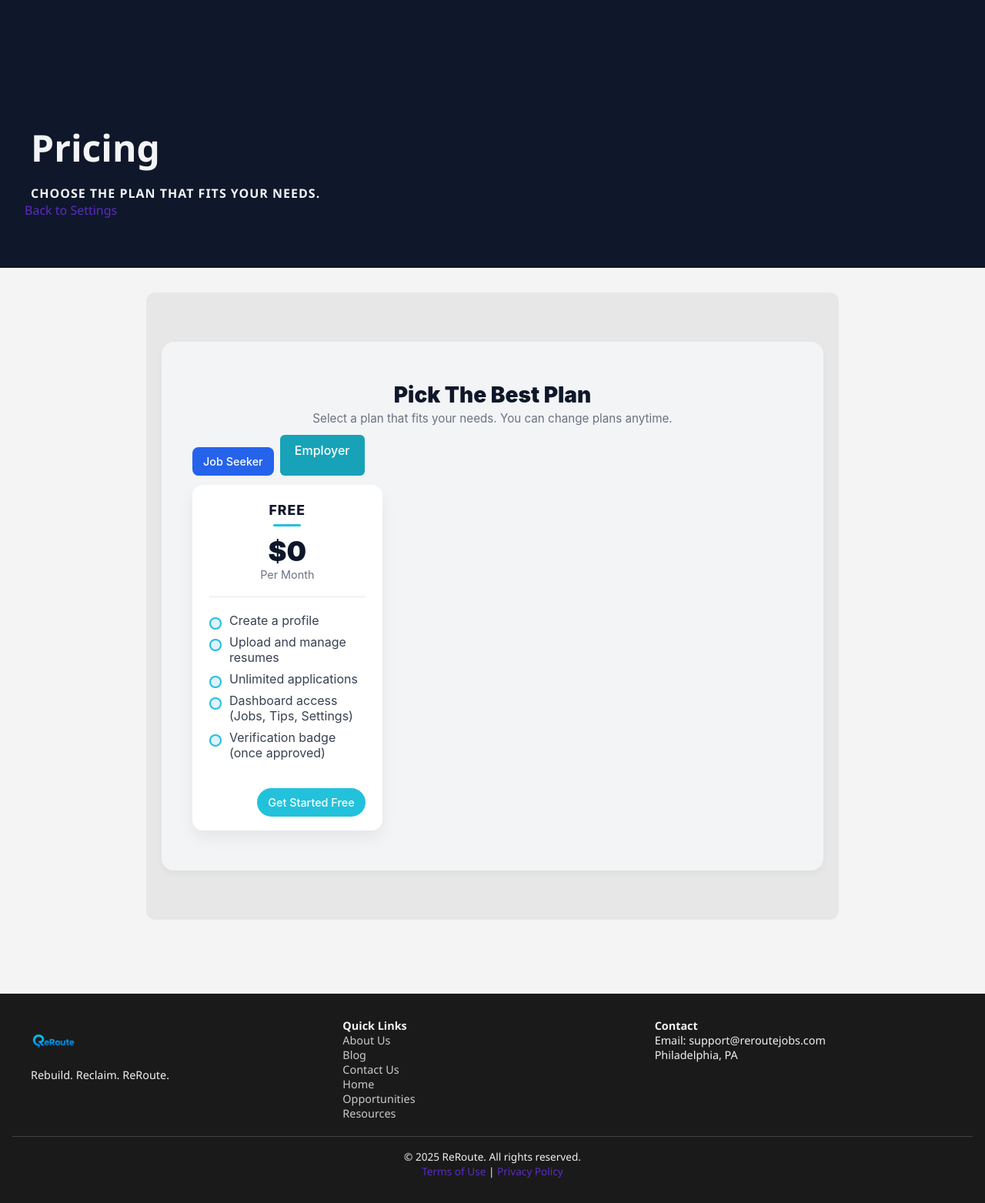
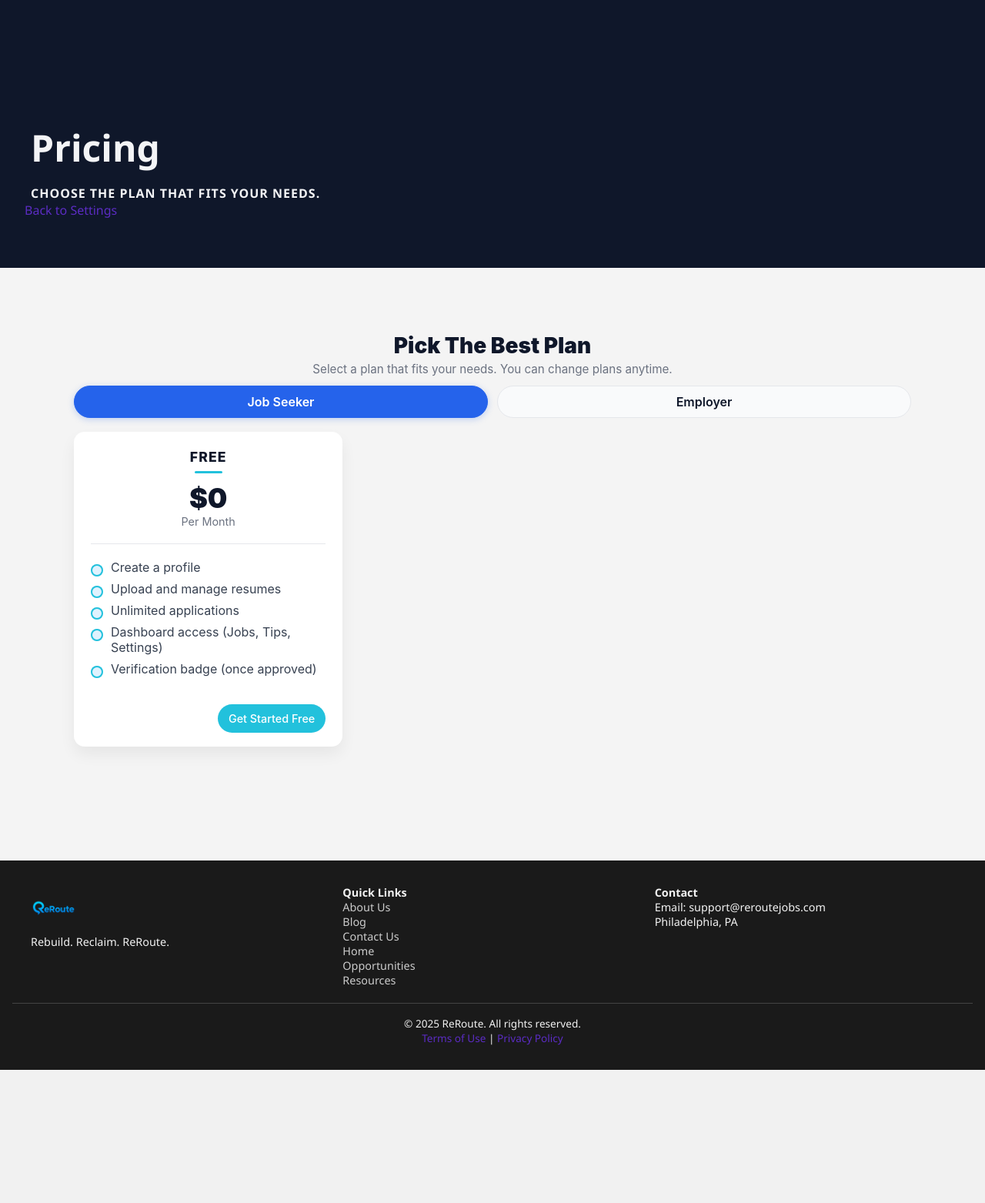
Before and after one commit to jcoffer921/reroute, a Django app: page /pricing/ in a window 1280 px wide. Shown: the part 73-1636 px from the top of the page at 77% size. After the commit the page ends 1463 px from the top, so only its background shows below. Run offline with Django 5.2, Linux system fonts and the light colour scheme; data comes from the database, SQL or seed files in the repository; parts of the project's set-up code (start-up, migrations or seed data) failed here and were passed over.

Commit message:
CSS adjustments settings

```diff
--- a/main/static/css/pricing.css
+++ b/main/static/css/pricing.css
@@ -1,9 +1,39 @@
 /* Pricing page polish to match clean, modern cards */
-.pricing-wrap { background: #f3f4f6; border: none; }
+.pricing-wrap { background: transparent; border: none; box-shadow: none; }
 .pricing-card { background: transparent; box-shadow: none; }
 .pricing-head { justify-content: center; text-align: center; }
 .pricing-title { font-size: 1.75rem; font-weight: 900; color: #0f172a; margin-bottom: 4px; }
 .pricing-sub { color: #6b7280; font-size: 0.95rem; }
+
+/* Toggle buttons (Job Seeker / Employer) */
+.pricing-tabs {
+  display: flex;
+  gap: 12px;
+  justify-content: center;
+  margin: 12px 0 18px;
+}
+.tab-btn {
+  display: inline-flex;
+  align-items: center;
+  justify-content: center;
+  padding: 10px 16px;
+  border-radius: 999px; /* pill */
+  border: 1px solid #e5e7eb;
+  background: #f9fafb;
+  color: #0f172a;
+  text-decoration: none;
+  font-weight: 600;
+  min-height: 40px;
+  flex: 1 1 180px;          /* equal width items */
+  transition: background-color .3s ease, color .3s ease, border-color .2s ease, box-shadow .2s ease;
+}
+.tab-btn:hover { background: #eef2ff; }
+.tab-btn--active {
+  background: #2563eb;
+  color: #fff;
+  border-color: #2563eb;
+  box-shadow: 0 2px 8px rgba(37,99,235,.25);
+}
 
 .pricing-grid {
   display: grid;
@@ -69,3 +99,10 @@
 @media (max-width: 640px) {
   .pricing-title { font-size: 1.5rem; }
 }
+.pricing-container {
+  background: transparent;
+  box-shadow: none;
+  border-radius: 0;
+  max-width: 1200px;   /* allow full-width pricing grid */
+  padding: 0 1rem;     /* light gutter only */
+}
--- a/main/static/css/settings.css
+++ b/main/static/css/settings.css
@@ -34,7 +34,7 @@
   max-width: 900px;
   margin: 2rem auto;
   padding: 2rem 1.25rem;
-  background-color: #66666617;
+  background-color: transparent; /* remove gray slab */
   border-radius: 12px;
 }
 
@@ -101,8 +101,8 @@ button.danger {
 }
 
 .settings-box.danger-zone {
-  background: var(--neutral-gray);
-  border: 1px solid #e0e0e0;
+  background: #ffffff;
+  border: 1px solid #e5e7eb;
   border-radius: 16px;
   padding: 2rem 1rem;
   margin: 2rem auto;
@@ -142,13 +142,22 @@ button.danger {
 
 .settings-section {
   text-align: left ;
-  background: var(--neutral-gray);
-  border: 1px solid #e0e0e0;
+  background: #ffffff;
+  border: 1px solid #e5e7eb;
   border-radius: 16px;
   padding: 2rem 1rem;
   margin: 2rem auto;
   max-width: 100%;
   box-shadow: 0 4px 10px rgba(0, 0, 0, 0.04);
+}
+
+/* Flattened wrapper for sections that already contain their own cards */
+.settings-section--flat {
+  background: transparent;
+  border: none;
+  box-shadow: none;
+  padding: 0;
+  margin: 1.25rem auto;
 }
 
 .button-row {
@@ -195,6 +204,9 @@ button.danger {
 .btn-danger:hover {
   background-color: #330005;
 }
+
+/* Pill option for buttons */
+.btn-pill { border-radius: 999px; padding-left: 1rem; padding-right: 1rem; }
 
 /* ==========================
    Settings Card (Subscription)
--- a/main/templates/main/pricing.html
+++ b/main/templates/main/pricing.html
@@ -17,7 +17,7 @@
   </div>
 </section>
 
-<div class="settings-container">
+<div class="settings-container pricing-container">
   <div class="settings-section pricing-wrap">
     <div class="settings-card pricing-card">
       <div class="settings-card__head pricing-head">
@@ -27,9 +27,11 @@
         </div>
       </div>
 
-      <div class="tabs" style="display:flex; gap:8px; margin-bottom:12px;">
-        <a href="{% url 'pricing' %}?tab=user" class="btn {% if active_tab == 'user' %}btn-primary{% else %}btn-secondary{% endif %}">Job Seeker</a>
-        <a href="{% url 'pricing' %}?tab=employer" class="btn {% if active_tab == 'employer' %}btn-primary{% else %}btn-secondary{% endif %}">Employer</a>
+      <div class="pricing-tabs">
+        <a href="{% url 'pricing' %}?tab=user"
+           class="tab-btn {% if active_tab == 'user' %}tab-btn--active{% endif %}">Job Seeker</a>
+        <a href="{% url 'pricing' %}?tab=employer"
+           class="tab-btn {% if active_tab == 'employer' %}tab-btn--active{% endif %}">Employer</a>
       </div>
 
       {% if active_tab == 'user' %}
```
Also changed, not shown: main/templates/main/settings.html (+7 -7 lines).
